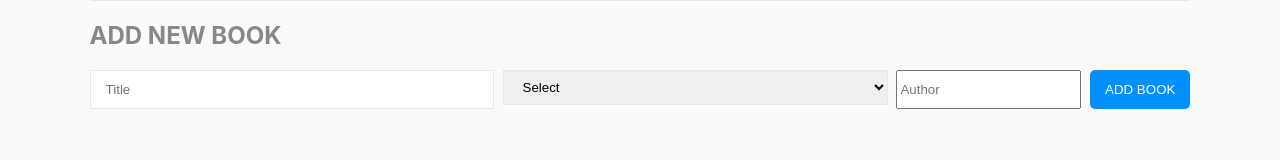
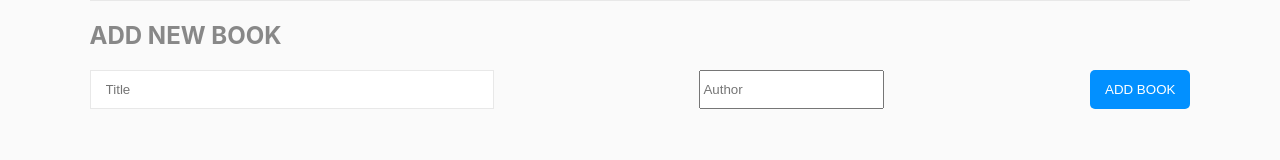
Before and after one commit to desorgui/book-store, a React (Create React App) app: page / in a window 1280 px wide. Shown: the part 130-290 px from the top of the page. Built offline with nearby package versions, Linux system fonts and the light colour scheme; no server answers.

Commit message:
Fix build bugs

```diff
--- a/src/App.css
+++ b/src/App.css
@@ -1,3 +1,4 @@
+/* stylelint-disable no-descending-specificity */
 body {
   background-color: #fafafa;
   text-transform: capitalize;
@@ -68,7 +69,7 @@ ul {
   font-size: 1.7em;
   font-weight: bold;
   margin-bottom: 5px;
-  font-family: RobotoSlab;
+  font-family: RobotoSlab, sans-serif;
 }
 
 .bookAuthor {
@@ -193,7 +194,7 @@ ul {
   padding: 0 20px;
 }
 
-.book-action li:first-child{
+.book-action li:first-child {
   padding-left: 0;
 }
 
@@ -217,7 +218,7 @@ ul {
 
 .progress-title {
   text-transform: uppercase;
-  font-family: RobotoSlab;
+  font-family: RobotoSlab, sans-serif;
   opacity: 0.5;
   color: #121212;
   margin-bottom: 7px;
--- a/src/components/AddBook.js
+++ b/src/components/AddBook.js
@@ -36,9 +36,6 @@ export default function AddBook() {
         swal(data, 'You create a new book!', 'success', {
           button: 'Aww yiss!',
         });
-      })
-      .catch((e) => {
-        console.log(e);
       });
   };
 
@@ -54,13 +51,6 @@ export default function AddBook() {
           name="title"
           onChange={handleInputChange}
         />
-        <select id="cars" name="cars" className="input-text">
-          <option value={null}>Select</option>
-          <option value={book.author || ''}>Volvo</option>
-          <option value={book.author || ''}>Saab</option>
-          <option value={book.author || ''}>Fiat</option>
-          <option value={book.author || ''}>Audi</option>
-        </select>
         <input
           type="text"
           value={book.author || ''}
```
Also changed, not shown: .eslintrc.json.
